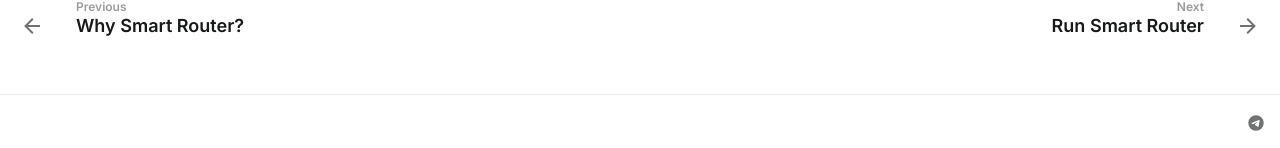
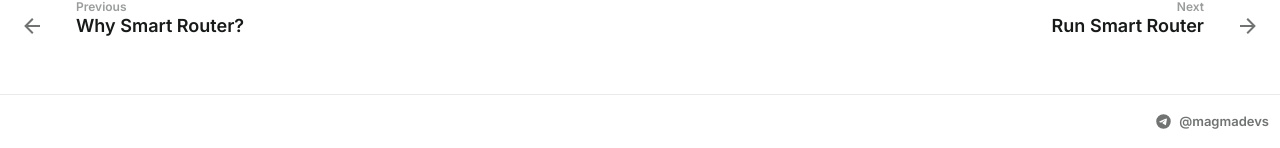
Before and after one commit to Magma-Devs/docs, an MkDocs documentation site: the page built from docs/index.md, in a window 1280 px wide and 1400 px high, scrolled down 1448 px. Shown: the part 1249-1397 px from the top of the window. Built offline with MkDocs 1.6.1 and Material for MkDocs 9.7.7, drawn with Linux system fonts in a browser that asks for light colours; comment, search, counter and statistics services are not loaded.

Commit message:
feat(theme): label the footer Telegram link with the @magmadevs handle
A bare icon is easy to miss. Lay the footer social link out as
[icon] @magmadevs so it reads as an invitation, keeping it on one line
(white-space: nowrap) and tinting primary on hover. Give the icon an
explicit size since the text label removes the fixed-size icon box it
used to rely on.

Co-Authored-By: Claude Opus 4.8 <noreply@anthropic.com>

```diff
--- a/docs/stylesheets/extra.css
+++ b/docs/stylesheets/extra.css
@@ -1363,12 +1363,27 @@ html { scroll-padding-top: 96px; }
 .md-footer__inner { color: var(--text-muted); }
 ::-webkit-scrollbar-thumb:hover { background-color: var(--primary); }
 
-/* Social icons (extra.social) — Material colors these for its default dark
-   footer, but this footer is light, so the stock near-white icon is invisible.
-   Use the muted footer text color, tinting primary on hover like the pager.
-   Scheme-scoped so it reliably wins over Material's inherited footer color. */
-[data-md-color-scheme="default"] .md-footer .md-social__link { color: var(--text-muted); opacity: 1; }
-[data-md-color-scheme="default"] .md-footer .md-social__link svg { fill: currentcolor; }
+/* Footer Telegram link — show the channel handle next to the icon so it reads
+   as an invitation, not a bare glyph. Material's extra.social renders only the
+   icon, so we lay the link out as [icon] @magmadevs and color it for the light
+   footer (the stock near-white icon would be invisible), tinting primary on
+   hover like the pager links. Scheme-scoped so it reliably wins the cascade. */
+[data-md-color-scheme="default"] .md-footer .md-social__link {
+  display: inline-flex;
+  align-items: center;
+  gap: 0.4rem;
+  width: auto;
+  height: auto;
+  padding: 0.25rem 0.15rem;
+  color: var(--text-muted);
+  opacity: 1;
+  font-size: 13px;
+  font-weight: 600;
+  white-space: nowrap;
+  transition: color var(--t);
+}
+[data-md-color-scheme="default"] .md-footer .md-social__link svg { width: 15px; height: 15px; max-height: none; fill: currentcolor; flex: 0 0 auto; }
+[data-md-color-scheme="default"] .md-footer .md-social__link::after { content: "@magmadevs"; }
 [data-md-color-scheme="default"] .md-footer .md-social__link:hover,
 [data-md-color-scheme="default"] .md-footer .md-social__link:focus { color: var(--primary); }
 
```
